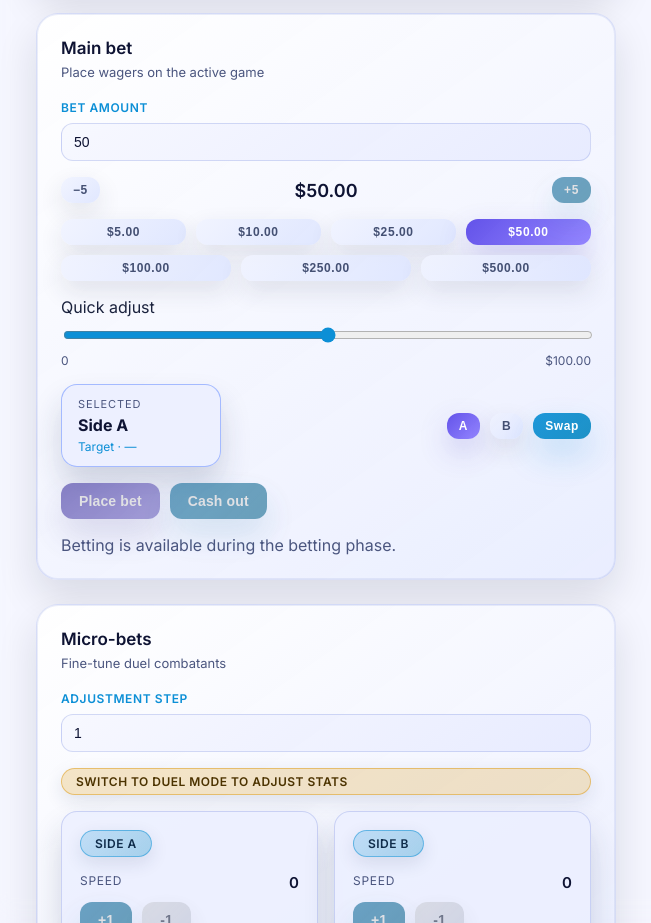
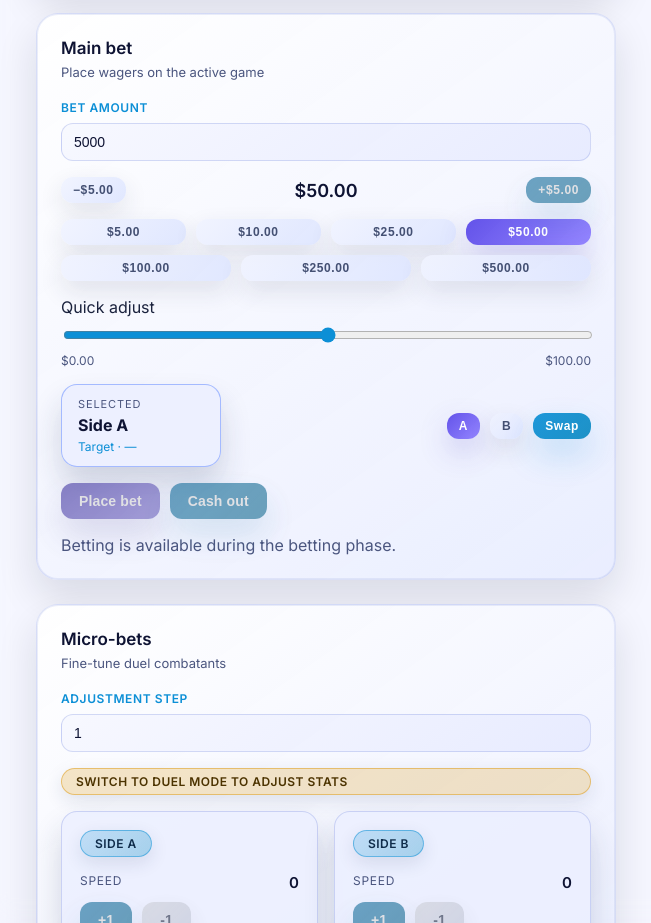
Before and after one commit to Dants12/clash-dual, a React (Vite) app in the folder client/: page / in a window 1280 px wide. Shown: the part 1640-2563 px from the top of the page, without its empty margins (12-663 px from the left). Built offline with nearby package versions, Linux system fonts and the light colour scheme; no server answers.

Commit message:
Store wallet and bet amounts in cents

```diff
--- a/client/src/App.tsx
+++ b/client/src/App.tsx
@@ -20,7 +20,8 @@ const currencyFormatter = new Intl.NumberFormat(undefined, {
   maximumFractionDigits: 2
 });
 
-const formatCurrency = (value: number) => currencyFormatter.format(Number.isFinite(value) ? value : 0);
+const formatCents = (value: number) =>
+  currencyFormatter.format(Number.isFinite(value) ? value / 100 : 0);
 const formatSeconds = (ms: number) => `${(Math.max(0, ms) / 1000).toFixed(1)}s`;
 const formatMultiplier = (value: number) => `${(Number.isFinite(value) ? value : 0).toFixed(2)}x`;
 const formatMultiplierDelta = (value: number) => `${value >= 0 ? '+' : ''}${(Number.isFinite(value) ? value : 0).toFixed(2)}x`;
@@ -37,8 +38,8 @@ const phaseToneMap: Record<string, BadgeTone> = {
   intermission: 'muted'
 };
 
-const QUICK_TOPUPS = [5, 10, 25, 50, 100, 250];
-const BET_PRESETS = [5, 10, 25, 50, 100, 250, 500];
+const QUICK_TOPUPS = [500, 1_000, 2_500, 5_000, 10_000, 25_000];
+const BET_PRESETS = [500, 1_000, 2_500, 5_000, 10_000, 25_000, 50_000];
 const THEME_STORAGE_KEY = 'clash-dual-theme';
 
 export default function App() {
@@ -46,7 +47,7 @@ export default function App() {
   const uid = useRef<string>('');
   const [wallet, setWallet] = useState(0);
   const [snap, setSnap] = useState<Snapshot | null>(null);
-  const [amount, setAmount] = useState(50);
+  const [amount, setAmount] = useState(5_000);
   const [side, setSide] = useState<Side>('A');
   const [events, setEvents] = useState<EventEntry[]>([]);
   const [microStep, setMicroStep] = useState(1);
@@ -121,7 +122,7 @@ export default function App() {
       } else if (message.t === 'wallet') {
         const balance = Number(message.wallet?.balance ?? 0);
         setWallet(balance);
-        pushEvent(`Wallet updated · ${formatCurrency(balance)}`);
+        pushEvent(`Wallet updated · ${formatCents(balance)}`);
       } else if (message.t === 'snapshot') {
         handleSnapshot(message.snapshot as Snapshot);
       } else if (message.t === 'event') {
@@ -214,8 +215,8 @@ export default function App() {
     if (!crashRound) {
       return { totalA: 0, totalB: 0, countA: 0, countB: 0 };
     }
-    const totalA = crashRound.betsA?.reduce((sum, bet) => sum + (bet.amount ?? 0), 0) ?? 0;
-    const totalB = crashRound.betsB?.reduce((sum, bet) => sum + (bet.amount ?? 0), 0) ?? 0;
+    const totalA = crashRound.betsA?.reduce((sum, bet) => sum + Number(bet.amount ?? 0), 0) ?? 0;
+    const totalB = crashRound.betsB?.reduce((sum, bet) => sum + Number(bet.amount ?? 0), 0) ?? 0;
     return { totalA, totalB, countA: crashRound.betsA?.length ?? 0, countB: crashRound.betsB?.length ?? 0 };
   }, [crashRound]);
 
@@ -228,7 +229,7 @@ export default function App() {
     let countA = 0;
     let countB = 0;
     for (const bet of duelRound.bets ?? []) {
-      const amount = bet.amount ?? 0;
+      const amount = Number(bet.amount ?? 0);
       if (bet.side === 'A') {
         totalA += amount;
         countA += 1;
@@ -256,7 +257,7 @@ export default function App() {
 
       const rtp = Number.isFinite(snap.rtpAvg) ? snap.rtpAvg : 0;
 
-      if (wallet < 150) {
+      if (wallet < 15_000) {
         return { tone: 'warning' as BadgeTone, label: 'High risk', hint: 'Low balance reserves' };
       }
 
@@ -273,7 +274,7 @@ export default function App() {
     [snap, wallet]
   );
 
-  const sanitizedAmount = Number.isFinite(amount) ? amount : 0;
+  const sanitizedAmount = Number.isFinite(amount) ? Math.max(0, Math.round(amount)) : 0;
   const canPlaceBet =
     isLive &&
     sanitizedAmount > 0 &&
@@ -281,8 +282,8 @@ export default function App() {
     ((mode === 'crash_dual' && crashRound?.phase === 'betting') || (mode === 'duel_ab' && duelRound?.phase === 'betting'));
   const canCashout = isLive && mode === 'crash_dual' && crashRound?.phase === 'running';
   const canAdjustMicro = isLive && mode === 'duel_ab';
-  const sliderMax = useMemo(() => Math.max(100, wallet, sanitizedAmount), [sanitizedAmount, wallet]);
-  const sliderStep = sliderMax > 500 ? 25 : sliderMax > 200 ? 10 : 5;
+  const sliderMax = useMemo(() => Math.max(10_000, wallet, sanitizedAmount), [sanitizedAmount, wallet]);
+  const sliderStep = sliderMax > 50_000 ? 2_500 : sliderMax > 20_000 ? 1_000 : 500;
   const sliderDisabled = wallet <= 0 && sanitizedAmount <= 0;
   const canEditTargets = mode === 'crash_dual' && !!crashRound;
 
@@ -312,9 +313,9 @@ export default function App() {
         pushEvent('Top-up unavailable while offline');
         return;
       }
-      const amountToSend = Math.max(1, Math.floor(value));
+      const amountToSend = Math.max(1, Math.round(value));
       send({ t: 'topup', amount: amountToSend });
-      pushEvent(`Top-up requested · ${formatCurrency(amountToSend)}`);
+      pushEvent(`Top-up requested · ${formatCents(amountToSend)}`);
     },
     [isLive, pushEvent, send]
   );
@@ -339,15 +340,15 @@ export default function App() {
   const activeTargetPlan = targetPlans[side];
 
   const placeBet = useCallback(() => {
-    const value = Number.isFinite(amount) ? amount : 0;
+    const value = sanitizedAmount;
     const phaseOk = (mode === 'crash_dual' && crashRound?.phase === 'betting') || (mode === 'duel_ab' && duelRound?.phase === 'betting');
     if (!isLive || !phaseOk || value <= 0 || value > wallet) return;
-    const payload = { t: 'bet', amount: Math.max(1, Math.floor(value)), side };
+    const payload = { t: 'bet', amount: Math.max(1, Math.round(value)), side };
     send(payload);
     const plannedTarget = targetPlans[side];
     const planSuffix = mode === 'crash_dual' && plannedTarget != null ? ` (target ${formatMultiplier(plannedTarget)})` : '';
-    pushEvent(`Bet placed · ${formatCurrency(payload.amount)} on side ${side}${planSuffix}`);
-  }, [amount, crashRound?.phase, duelRound?.phase, isLive, mode, pushEvent, send, side, targetPlans, wallet]);
+    pushEvent(`Bet placed · ${formatCents(payload.amount)} on side ${side}${planSuffix}`);
+  }, [crashRound?.phase, duelRound?.phase, isLive, mode, pushEvent, sanitizedAmount, send, side, targetPlans, wallet]);
 
   const cashout = useCallback(() => {
     if (!isLive || mode !== 'crash_dual' || crashRound?.phase !== 'running') return;
@@ -381,8 +382,8 @@ export default function App() {
           { label: 'Time left', value: formatSeconds(crashTimeLeft) },
           { label: 'A multiplier', value: formatMultiplier(crashRound.mA), hint: `Target ${formatMultiplier(crashRound.targetA)}` },
           { label: 'B multiplier', value: formatMultiplier(crashRound.mB), hint: `Target ${formatMultiplier(crashRound.targetB)}` },
-          { label: 'Burned', value: formatCurrency(crashRound.burned) },
-          { label: 'Payouts', value: formatCurrency(crashRound.payouts) }
+          { label: 'Burned', value: formatCents(crashRound.burned) },
+          { label: 'Payouts', value: formatCents(crashRound.payouts) }
         ]
       : []
     : duelRound
@@ -390,7 +391,7 @@ export default function App() {
           { label: 'Round ID', value: shortId(duelRound.id) },
           { label: 'Phase', value: duelRound.phase },
           { label: 'Time left', value: formatSeconds(duelTimeLeft) },
-          { label: 'Pot size', value: formatCurrency(duelTotals.total) },
+          { label: 'Pot size', value: formatCents(duelTotals.total) },
           { label: 'A speed', value: duelRound.micro.A.speed },
           { label: 'A defense', value: duelRound.micro.A.defense },
           { label: 'B speed', value: duelRound.micro.B.speed },
@@ -488,7 +489,7 @@ export default function App() {
           <div className="app-main__summary">
             <div className="app-main__summary-item">
               <span className="app-main__summary-label">Wallet</span>
-              <span className="app-main__summary-value">{formatCurrency(wallet)}</span>
+              <span className="app-main__summary-value">{formatCents(wallet)}</span>
             </div>
             <div className="app-main__summary-item">
               <span className="app-main__summary-label">Game mode</span>
@@ -513,7 +514,7 @@ export default function App() {
             <Card title="Wallet &amp; Mode" subtitle="Session overview">
               <div className="wallet-balance">
                 <span className="wallet-balance__label">Balance</span>
-                <div className="wallet-balance__value">{formatCurrency(wallet)}</div>
+                <div className="wallet-balance__value">{formatCents(wallet)}</div>
                 <div className="wallet-balance__tags">
                   <Badge tone={connectionTone}>Connection · {connectionLabel}</Badge>
                   <Badge tone={riskProfile.tone}>Risk · {riskProfile.label}</Badge>
@@ -529,7 +530,7 @@ export default function App() {
                     onClick={() => requestTopUp(value)}
                     disabled={!isLive}
                   >
-                    +{formatCurrency(value)}
+                    +{formatCents(value)}
                   </button>
                 ))}
               </div>
@@ -646,16 +647,16 @@ export default function App() {
                   onClick={() => adjustAmount(-sliderStep)}
                   disabled={sanitizedAmount <= 0}
                 >
-                  −{sliderStep}
+                  −{formatCents(sliderStep)}
                 </button>
-                <span className="bet-stepper__value">{formatCurrency(sanitizedAmount)}</span>
+                <span className="bet-stepper__value">{formatCents(sanitizedAmount)}</span>
                 <button
                   className="button button--secondary button--compact"
                   type="button"
                   onClick={() => adjustAmount(sliderStep)}
                   disabled={wallet <= 0}
                 >
-                  +{sliderStep}
+                  +{formatCents(sliderStep)}
                 </button>
               </div>
 
@@ -668,7 +669,7 @@ export default function App() {
                     data-active={sanitizedAmount === Math.min(value, wallet > 0 ? wallet : value)}
                     onClick={() => setAmount(wallet > 0 ? Math.min(value, wallet) : value)}
                   >
-                    {formatCurrency(value)}
+                    {formatCents(value)}
                   </button>
                 ))}
               </div>
@@ -691,8 +692,8 @@ export default function App() {
                   disabled={sliderDisabled}
                 />
                 <div className="bet-slider__scale">
-                  <span>0</span>
-                  <span>{formatCurrency(sliderMax)}</span>
+                  <span>{formatCents(0)}</span>
+                  <span>{formatCents(sliderMax)}</span>
                 </div>
               </div>
 
@@ -861,8 +862,8 @@ export default function App() {
                 value={<Badge tone={connectionTone}>{connectionLabel}</Badge>}
                 hint={isLive ? 'Realtime updates active' : 'Reconnect to resume updates'}
               />
-              <MetricRow label="Bankroll" value={formatCurrency(snap?.bankroll ?? 0)} />
-              <MetricRow label="Jackpot" value={formatCurrency(snap?.jackpot ?? 0)} />
+              <MetricRow label="Bankroll" value={formatCents(snap?.bankroll ?? 0)} />
+              <MetricRow label="Jackpot" value={formatCents(snap?.jackpot ?? 0)} />
               <MetricRow label="RTP average" value={`${(snap?.rtpAvg ?? 0).toFixed(2)}%`} />
               <MetricRow label="Total rounds" value={snap?.rounds ?? 0} />
             </Card>
@@ -871,8 +872,8 @@ export default function App() {
               <MetricRow label="Completed rounds" value={roundStats?.totalRounds ?? snap?.rounds ?? 0} />
               <MetricRow label="Crash rounds" value={roundStats?.crashRounds ?? 0} />
               <MetricRow label="Duel rounds" value={roundStats?.duelRounds ?? 0} />
-              <MetricRow label="Total wagers" value={formatCurrency(roundStats?.totalWagered ?? 0)} />
-              <MetricRow label="Operator profit" value={formatCurrency(roundStats?.operatorProfit ?? 0)} />
+              <MetricRow label="Total wagers" value={formatCents(roundStats?.totalWagered ?? 0)} />
+              <MetricRow label="Operator profit" value={formatCents(roundStats?.operatorProfit ?? 0)} />
               <MetricRow
                 label="Operator edge"
                 value={formatPercent(roundStats?.operatorEdge ?? 0)}
@@ -883,18 +884,18 @@ export default function App() {
             <Card title="Round totals" subtitle={`${modeLabel} pools`}>
               {mode === 'crash_dual' && crashRound && (
                 <>
-                  <MetricRow label="Total pool" value={formatCurrency(crashTotals.totalA + crashTotals.totalB)} />
-                  <MetricRow label="Side A" value={formatCurrency(crashTotals.totalA)} hint={`${crashTotals.countA} bets`} />
-                  <MetricRow label="Side B" value={formatCurrency(crashTotals.totalB)} hint={`${crashTotals.countB} bets`} />
-                  <MetricRow label="Burned" value={formatCurrency(crashRound.burned)} />
-                  <MetricRow label="Payouts" value={formatCurrency(crashRound.payouts)} />
+                  <MetricRow label="Total pool" value={formatCents(crashTotals.totalA + crashTotals.totalB)} />
+                  <MetricRow label="Side A" value={formatCents(crashTotals.totalA)} hint={`${crashTotals.countA} bets`} />
+                  <MetricRow label="Side B" value={formatCents(crashTotals.totalB)} hint={`${crashTotals.countB} bets`} />
+                  <MetricRow label="Burned" value={formatCents(crashRound.burned)} />
+                  <MetricRow label="Payouts" value={formatCents(crashRound.payouts)} />
                 </>
               )}
               {mode === 'duel_ab' && duelRound && (
                 <>
-                  <MetricRow label="Total pot" value={formatCurrency(duelTotals.total)} />
-                  <MetricRow label="Side A" value={formatCurrency(duelTotals.totalA)} hint={`${duelTotals.countA} bets`} />
-                  <MetricRow label="Side B" value={formatCurrency(duelTotals.totalB)} hint={`${duelTotals.countB} bets`} />
+                  <MetricRow label="Total pot" value={formatCents(duelTotals.total)} />
+                  <MetricRow label="Side A" value={formatCents(duelTotals.totalA)} hint={`${duelTotals.countA} bets`} />
+                  <MetricRow label="Side B" value={formatCents(duelTotals.totalB)} hint={`${duelTotals.countB} bets`} />
                   <MetricRow label="Winner" value={duelRound.winner ?? '—'} />
                 </>
               )}
```
